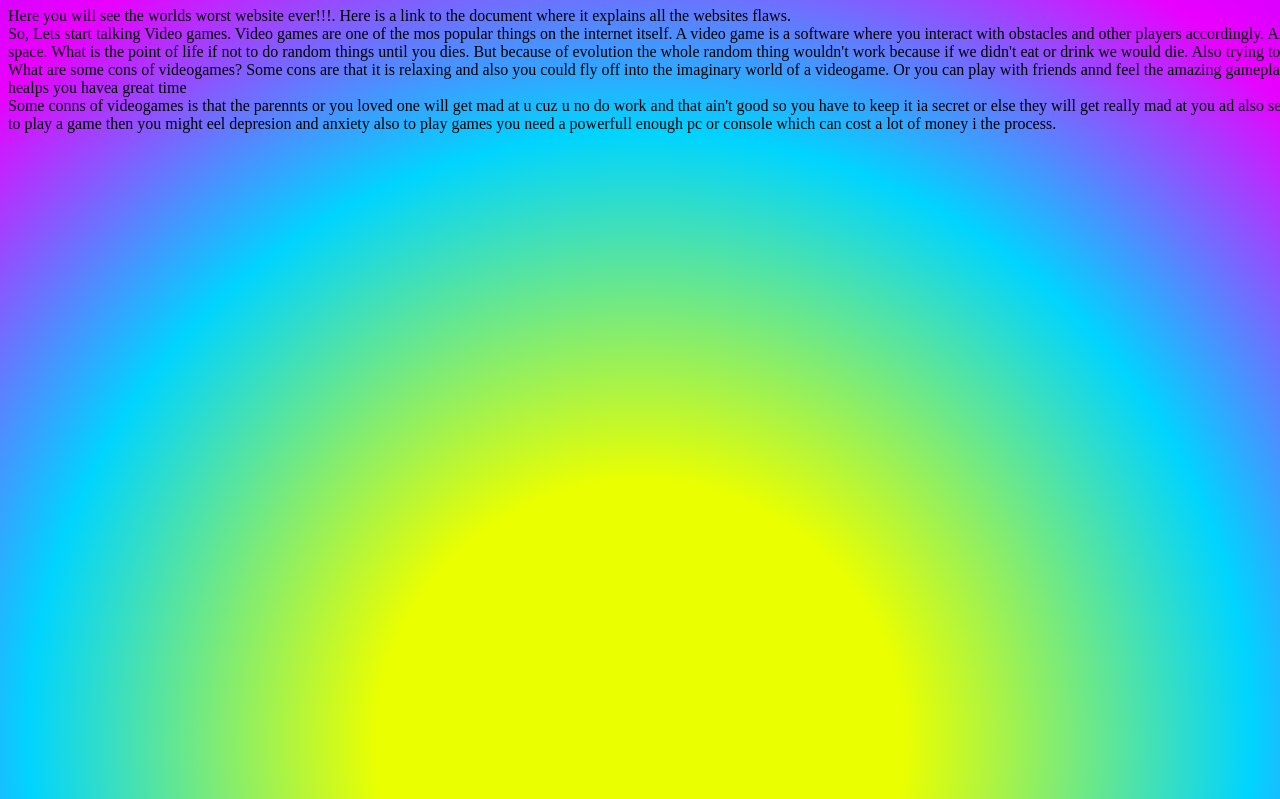
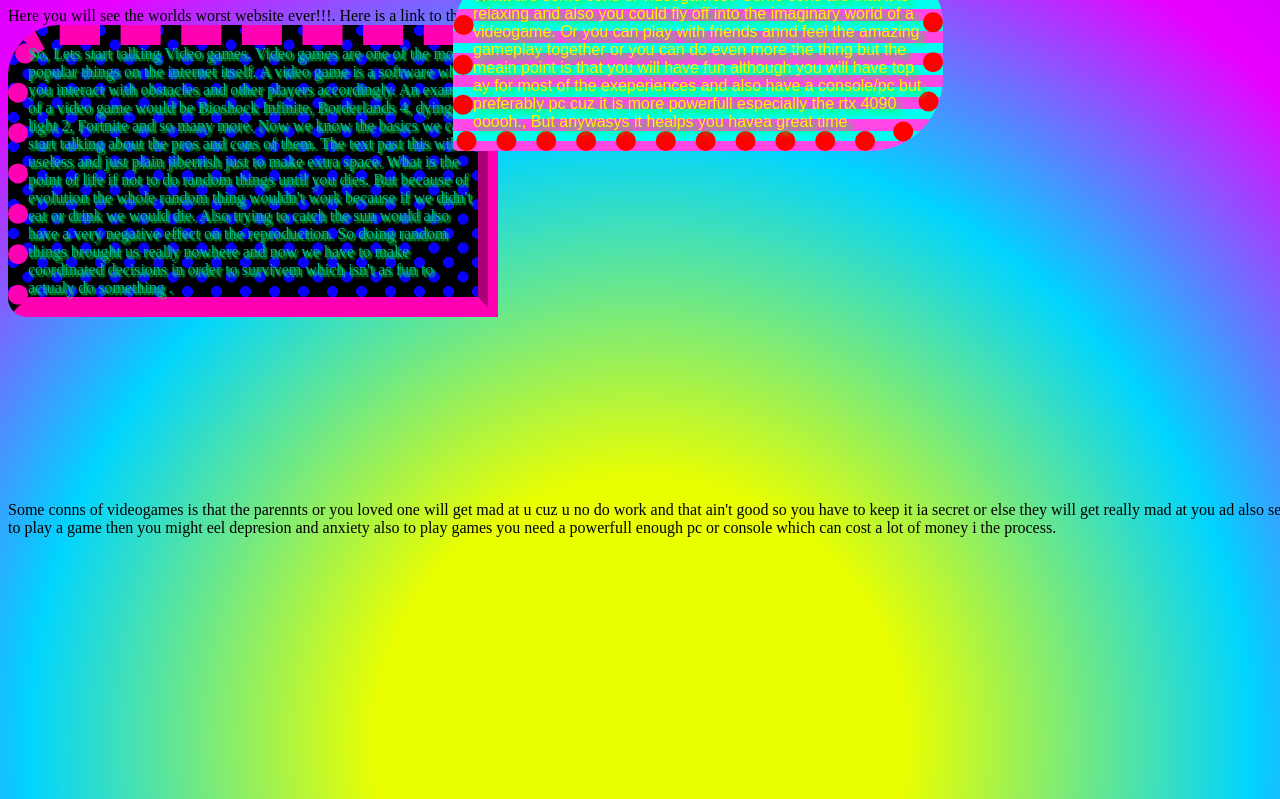
Before and after one commit to Terrificlev/Most-Hideous-Website, a plain HTML site: page index.html in a window 1280 px wide. Shown: the part 270-1069 px from the top of the page. Drawn offline with Linux system fonts and the light colour scheme; files that its build step writes are made by us from their sources; a script that the page names is missing; a web font is replaced by a local one.

Commit message:
v2 style.css

```diff
--- a/style.css
+++ b/style.css
@@ -30,11 +30,48 @@ body {
   color: #4203ff;
   background-color: #00ff3c;
 }
-#title
+#title {
+  text-align: center;
+  background: linear-gradient(45deg, #0000 calc(25% / 3), #efff47 0 calc(50% / 3), #0000 0 calc(250% / 3), #efff47 0 calc(275% / 3), #0000 0), linear-gradient(45deg, #efff47 calc(25% / 3), #0000 0 calc(50% / 3), #efff47 0 25%, #0000 0 75%, #efff47 0 calc(250% / 3), #0000 0 calc(275% / 3), #efff47 0), linear-gradient(-45deg, #0000 calc(25% / 3), #efff47 0 calc(50% / 3), #0000 0), linear-gradient(-45deg, #efff47 calc(25% / 3), #0000 0 calc(50% / 3), #efff47 0 25%, #0000 0 75%, #efff47 0 calc(250% / 3), #0000 0 calc(275% / 3), #efff47 0) #0003ff;
+  background-size: 64px 64px;
+  background-position: 0 0, 32px 32px;
+}
+#paragraph_one {
+  width: 450px;
+  height: auto;
+
+  background-image: radial-gradient(#0a00ff 5.5px, transparent 5.5px), radial-gradient(#0a00ff 5.5px, transparent 5.5px);
+  background-size: 29px 29px;
+  background-position: 0 0, 14.5px 14.5px;
+  background-color: #000000;
+
+  border-style: dashed groove inset dotted;
+  border-width: 20px;
+  border-color: #ff00b3;
+  border-radius: 52px 25px 0px 19px;
+
+  color: rgb(0, 182, 157);
+  font-family: "Bodoni Moda SC", serif;
+  text-shadow: #00ff3c 2px 2px 2px;
+}
+#paragraph_two
 {
-  text-align: center;
-  background: linear-gradient(45deg,#0000 calc(25%/3), #efff47 0 calc(50%/3), #0000 0 calc(250%/3), #efff47 0 calc(275%/3), #0000 0),linear-gradient( 45deg,#efff47 calc(25%/3), #0000 0 calc(50%/3), #efff47 0 25%, #0000 0 75%, #efff47 0 calc(250%/3), #0000 0 calc(275%/3), #efff47 0), linear-gradient(-45deg,#0000 calc(25%/3), #efff47 0 calc(50%/3), #0000 0),linear-gradient(-45deg,#efff47 calc(25%/3), #0000 0 calc(50%/3), #efff47 0 25%, #0000 0 75%, #efff47 0 calc(250%/3), #0000 0 calc(275%/3), #efff47 0) #0003ff;
-  background-size: 64px 64px;
-  background-position: 0 0, 32px  32px;
+  position: relative;
 
+  width: 450px;
+  height: auto;
+
+  background-image: repeating-linear-gradient(0deg, #00ffee, #00ffee 10px, transparent 10px, transparent);
+  background-size: 22px 22px;
+  background-color: #ff47e6;
+
+  border: 20px dotted #ff0000;
+  border-radius:  67px 56px 73px 5px;
+
+  font-family: "Ga Maamli", sans-serif;
+  color: #FFF300;
+  text-shadow: #00ff29 5px 5px 5px;
+
+  left: 445px;
+  bottom: 350px;
 }
```
